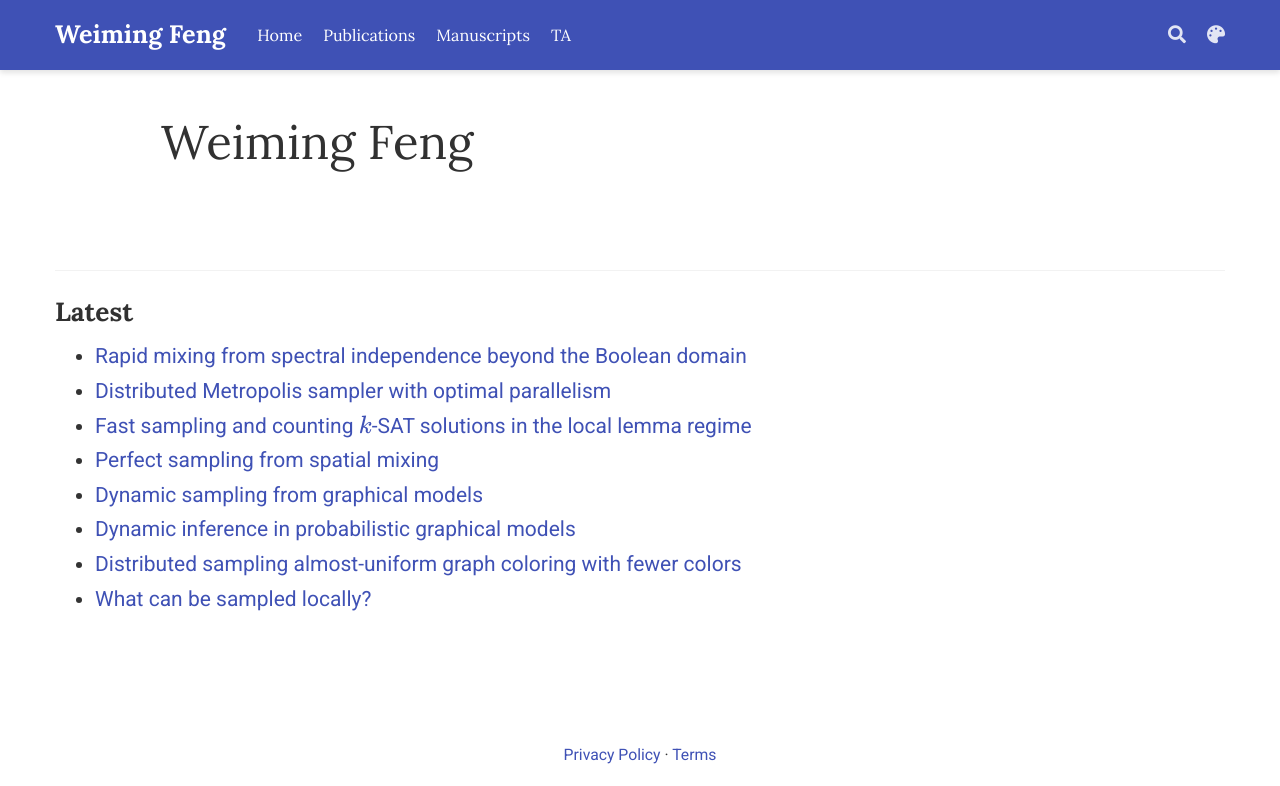
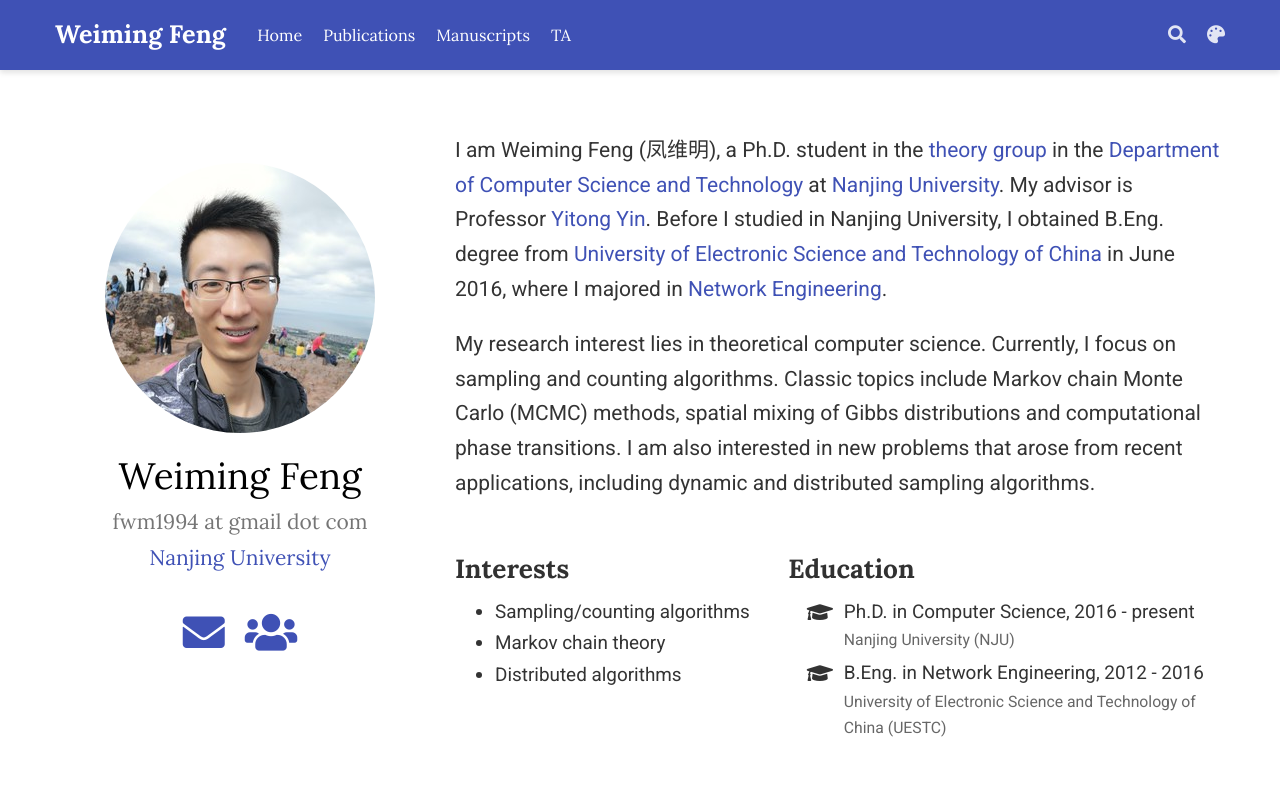
Before and after one commit to fwm94/fwm94.github.io, a plain HTML site: page author/weiming-feng/index.html in a window 1280 px wide. Shown: the top 786 px of the page. Drawn offline with nearby package versions, Linux system fonts and the light colour scheme; some packages are replaced by stand-ins of ours; some icons are missing.

```diff
--- a/author/weiming-feng/index.html
+++ b/author/weiming-feng/index.html
@@ -240,10 +240,10 @@
   <meta property="og:site_name" content="Weiming Feng">
   <meta property="og:url" content="https://fwm94.github.io/author/weiming-feng/">
   <meta property="og:title" content="Weiming Feng | Weiming Feng">
-  <meta property="og:description" content="fwm1994 at gmail dot com"><meta property="og:image" content="https://fwm94.github.io/images/icon_hu0b7a4cb9992c9ac0e91bd28ffd38dd00_9727_512x512_fill_lanczos_center_2.png">
-  <meta property="twitter:image" content="https://fwm94.github.io/images/icon_hu0b7a4cb9992c9ac0e91bd28ffd38dd00_9727_512x512_fill_lanczos_center_2.png"><meta property="og:locale" content="en-us">
+  <meta property="og:description" content="fwm1994 at gmail dot com"><meta property="og:image" content="https://fwm94.github.io/author/weiming-feng/avatar_hu37849d196d3d2fc2bed0c74e76174450_4584684_270x270_fill_q90_lanczos_center.jpg">
+  <meta property="twitter:image" content="https://fwm94.github.io/author/weiming-feng/avatar_hu37849d196d3d2fc2bed0c74e76174450_4584684_270x270_fill_q90_lanczos_center.jpg"><meta property="og:locale" content="en-us">
 
-    <meta property="og:updated_time" content="2021-01-10T12:25:00&#43;08:00">
+
 
 
 
@@ -496,10 +496,6 @@
 
 
 
-<div class="universal-wrapper pt-3">
-  <h1>Weiming Feng</h1>
-</div>
-
 
 <section id="profile-page" class="pt-5">
   <div class="container">
@@ -509,44 +505,163 @@
 
 
 
-    <div class="article-widget content-widget-hr">
-      <h3>Latest</h3>
-      <ul>
+
+
+
+
+
+
+
+
+
+
+
+
+
+
+
+<div class="row">
+  <div class="col-12 col-lg-4">
+    <div id="profile">
+
+
+
+      <img class="avatar avatar-circle" src="/author/weiming-feng/avatar_hu37849d196d3d2fc2bed0c74e76174450_4584684_270x270_fill_q90_lanczos_center.jpg" alt="Weiming Feng">
+
+
+      <div class="portrait-title">
+        <h2>Weiming Feng</h2>
+        <h3>fwm1994 at gmail dot com</h3>
+
+
+        <h3>
+          <a href="https://www.nju.edu.cn/" target="_blank" rel="noopener">
+          <span>Nanjing University</span>
+          </a>
+        </h3>
+
+      </div>
+
+      <ul class="network-icon" aria-hidden="true">
+
+
+
+
+
+
+
+
+
 
         <li>
-          <a href="/publication/mcmcmixingtime/">Rapid mixing from spectral independence beyond the Boolean domain</a>
+          <a href="mailto:fwm1994@gmail.com" >
+            <i class="fas fa-envelope big-icon"></i>
+          </a>
         </li>
 
+
+
+
+
+
+
+
+
+
         <li>
-          <a href="/publication/distrsimulate/">Distributed Metropolis sampler with optimal parallelism</a>
+          <a href="https://scholar.google.com/citations?user=uh1-AvwAAAAJ&amp;hl=en" target="_blank" rel="noopener">
+            <i class="ai ai-google-scholar big-icon"></i>
+          </a>
         </li>
 
-        <li>
-          <a href="/publication/mcmcforcnf/">Fast sampling and counting $k$-SAT solutions in the local lemma regime</a>
-        </li>
+
+
+
+
+
+
+
+
+
+
 
         <li>
-          <a href="/publication/perfectcolouring/">Perfect sampling from spatial mixing</a>
-        </li>
-
-        <li>
-          <a href="/publication/dynamicsampling/">Dynamic sampling from graphical models</a>
-        </li>
-
-        <li>
-          <a href="/publication/dynamicinf/">Dynamic inference in probabilistic graphical models</a>
-        </li>
-
-        <li>
-          <a href="/publication/localcoloring/">Distributed sampling almost-uniform graph coloring with fewer colors</a>
-        </li>
-
-        <li>
-          <a href="/publication/localsampling/">What can be sampled locally?</a>
+          <a href="http://tcs.nju.edu.cn/wiki/index.php/Main_Page" target="_blank" rel="noopener">
+            <i class="fas fa-users big-icon"></i>
+          </a>
         </li>
 
       </ul>
+
     </div>
+  </div>
+  <div class="col-12 col-lg-8">
+
+
+
+
+    <p>I am Weiming Feng (凤维明), a Ph.D. student in the
+<a href="http://tcs.nju.edu.cn/" target="_blank" rel="noopener">theory group</a> in the
+<a href="https://cs.nju.edu.cn/" target="_blank" rel="noopener">Department of Computer Science and Technology</a> at
+<a href="https://www.nju.edu.cn/" target="_blank" rel="noopener">Nanjing University</a>.
+My advisor is Professor
+<a href="http://tcs.nju.edu.cn/yinyt/Yitong_Yin_homepage.html" target="_blank" rel="noopener">Yitong Yin</a>.
+Before I studied in Nanjing University, I obtained B.Eng. degree from
+<a href="https://www.uestc.edu.cn/" target="_blank" rel="noopener">University of Electronic Science and Technology of China</a> in June 2016, where I majored in
+<a href="http://www.sice.uestc.edu.cn/" target="_blank" rel="noopener">Network Engineering</a>.</p>
+<p>My research interest lies in theoretical computer science. Currently, I focus on sampling and counting algorithms. Classic topics include Markov chain Monte Carlo (MCMC) methods, spatial mixing of Gibbs distributions and computational phase transitions. I am also interested in new problems that arose from recent applications, including dynamic and distributed sampling algorithms.</p>
+
+
+    <div class="row">
+
+
+      <div class="col-md-5">
+        <h3>Interests</h3>
+        <ul class="ul-interests">
+
+          <li>Sampling/counting algorithms</li>
+
+          <li>Markov chain theory</li>
+
+          <li>Distributed algorithms</li>
+
+        </ul>
+      </div>
+
+
+
+      <div class="col-md-7">
+        <h3>Education</h3>
+        <ul class="ul-edu fa-ul">
+
+          <li>
+            <i class="fa-li fas fa-graduation-cap"></i>
+            <div class="description">
+              <p class="course">Ph.D. in Computer Science, 2016 - present</p>
+              <p class="institution">Nanjing University (NJU)</p>
+            </div>
+          </li>
+
+          <li>
+            <i class="fa-li fas fa-graduation-cap"></i>
+            <div class="description">
+              <p class="course">B.Eng. in Network Engineering, 2012 - 2016</p>
+              <p class="institution">University of Electronic Science and Technology of China (UESTC)</p>
+            </div>
+          </li>
+
+        </ul>
+      </div>
+
+
+    </div>
+  </div>
+</div>
+
+
+
+
+
 
   </div>
 </section>
```
Also changed, not shown: index.html (+57 -7 lines).
